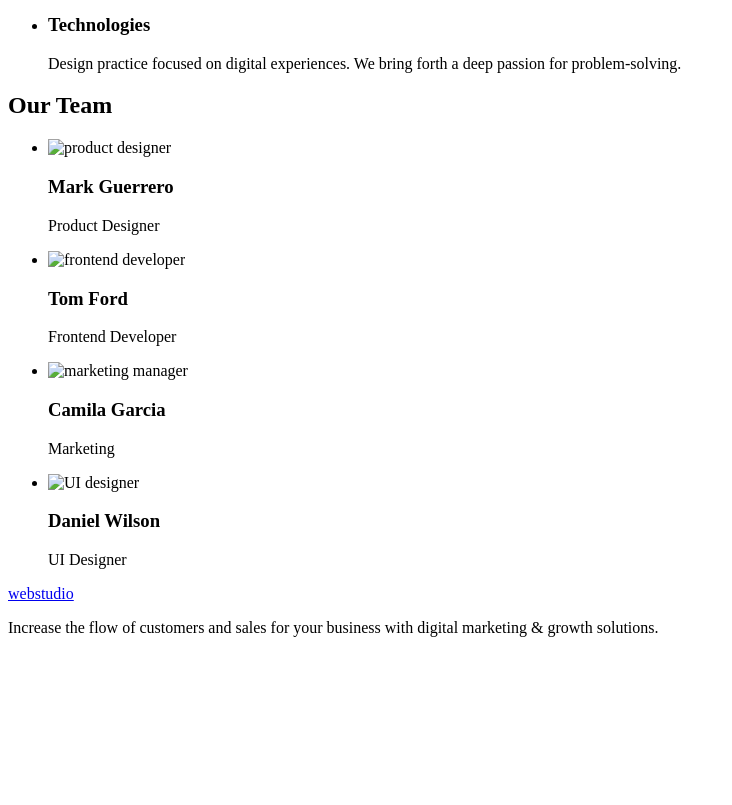
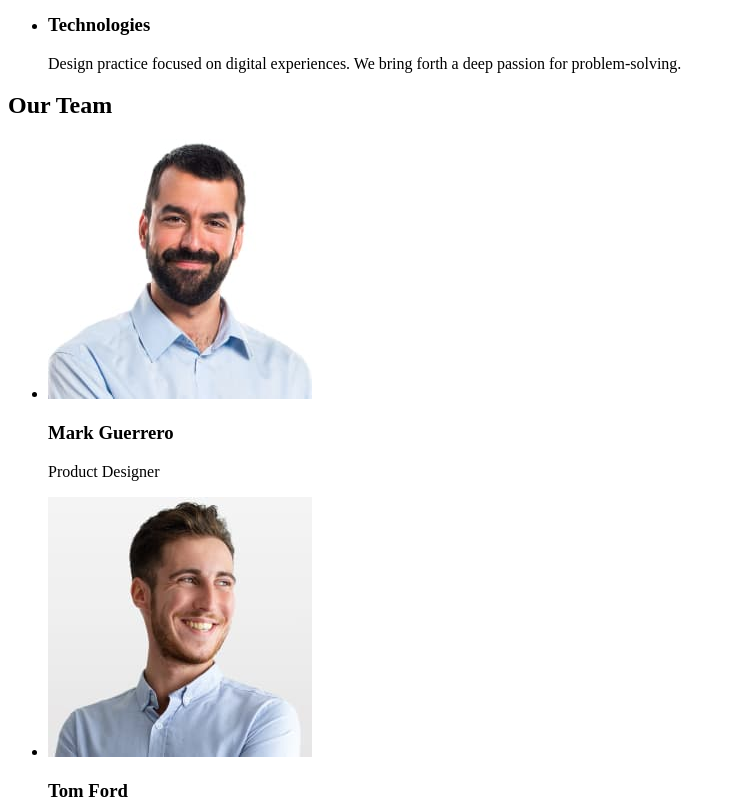
Before and after one commit to Andrii-Smyrnov/goit-markup-hw-01-2.0, a plain HTML site: page index.html in a window 1280 px wide. Shown: the part 500-1305 px from the top of the page, without its empty margins (0-732 px from the left). Before the commit the page ends 1153 px from the top, so only its background shows below. Drawn offline with Linux system fonts and the light colour scheme.

Commit message:
webstudio.html-add-jpg-valid

```diff
--- a/index.html
+++ b/index.html
@@ -26,7 +26,7 @@
     <main>
         <!--hero section-->
     <section>
-        <h1>Effective Solutions<br/>for Your Business</h1>
+        <h1>Effective Solutions<br>for Your Business</h1>
         <button type="button">Order Service</button>
 
     </section>
@@ -65,19 +65,19 @@
     <section>
         <h2>Our Team</h2>
         <ul>
-            <li><img src="" alt="product designer" width="264">
+            <li><img src="./images/Mark-Guerrero.jpg" alt="product designer" width="264">
                 <h3>Mark Guerrero</h3>
                 <p>Product Designer</p>
             </li>
-            <li><img src="" alt="frontend developer" width="264">
+            <li><img src="./images/Tom-Ford.jpg" alt="frontend developer" width="264">
                 <h3>Tom Ford</h3>
                 <p>Frontend Developer</p>
             </li>
-            <li><img src="" alt="marketing manager" width="264">
+            <li><img src="./images/Camila-Garcia.jpg" alt="marketing manager" width="264">
                 <h3>Camila Garcia</h3>
                 <p>Marketing</p>
             </li>
-            <li><img src="" alt="UI designer" width="264">
+            <li><img src="./images/Daniel-Wilson.jpg" alt="UI designer" width="264">
                 <h3>Daniel Wilson</h3>
                 <p>UI Designer</p>
             </li>
```
Also changed, not shown: images/Camila-Garcia.jpg (added), images/Daniel-Wilson.jpg (added), images/Mark-Guerrero.jpg (added), images/Tom-Ford.jpg (added), 2 other files.
